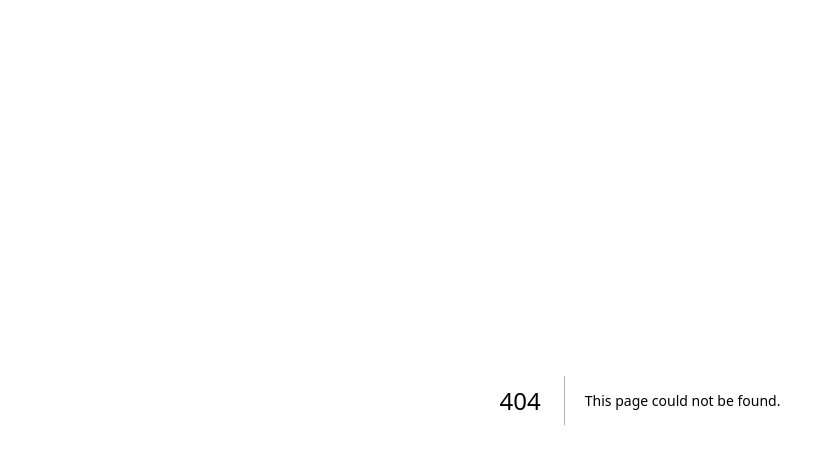
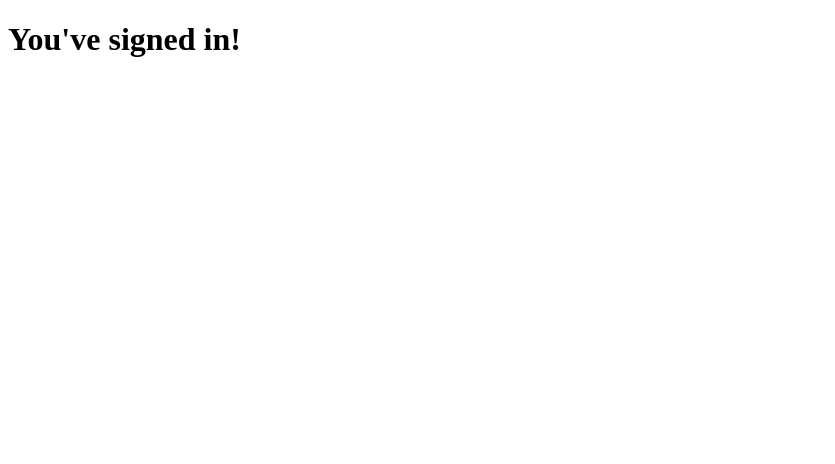
Before and after one commit to TKSomar/mood-track, a Next.js app: page /dashboard in a window 1280 px wide. Before the commit this address had no page. Shown: the top 464 px of the page, without its empty margins (0-835 px from the left). Built offline with nearby package versions, Linux system fonts and the light colour scheme.

Commit message:
begin dashboard

```diff
--- a/components/Login/Login.tsx
+++ b/components/Login/Login.tsx
@@ -2,10 +2,12 @@ import React, { ReactElement, useState } from 'react';
 import styles from './Login.module.css';
 import { getAuth, signInWithEmailAndPassword } from "firebase/auth";
 import app from "../../server/auth/config/firebase";
+import { useRouter } from 'next/router';
 
 const Login: React.FC = (): ReactElement => {
     const [email, setEmail] = useState("");
     const [password, setPassword] = useState("");
+    const router = useRouter();
 
     const handleSubmit = async (e) => {
         e.preventDefault();
@@ -15,11 +17,12 @@ const Login: React.FC = (): ReactElement => {
         .then((userCredential) => {
             // Signed in
             const user = userCredential.user;
-            // ...
+            router.push('/dashboard');
         })
         .catch((error) => {
             const errorCode = error.code;
             const errorMessage = error.message;
+            alert(errorMessage);
         });
 
         console.log("Email:", email);
--- /dev/null
+++ b/pages/dashboard.js
@@ -0,0 +1,9 @@
+
+
+export default function Dashboard(){
+    return (
+        <div>
+            <h1>You've signed in!</h1>
+        </div>
+    )
+}
```
